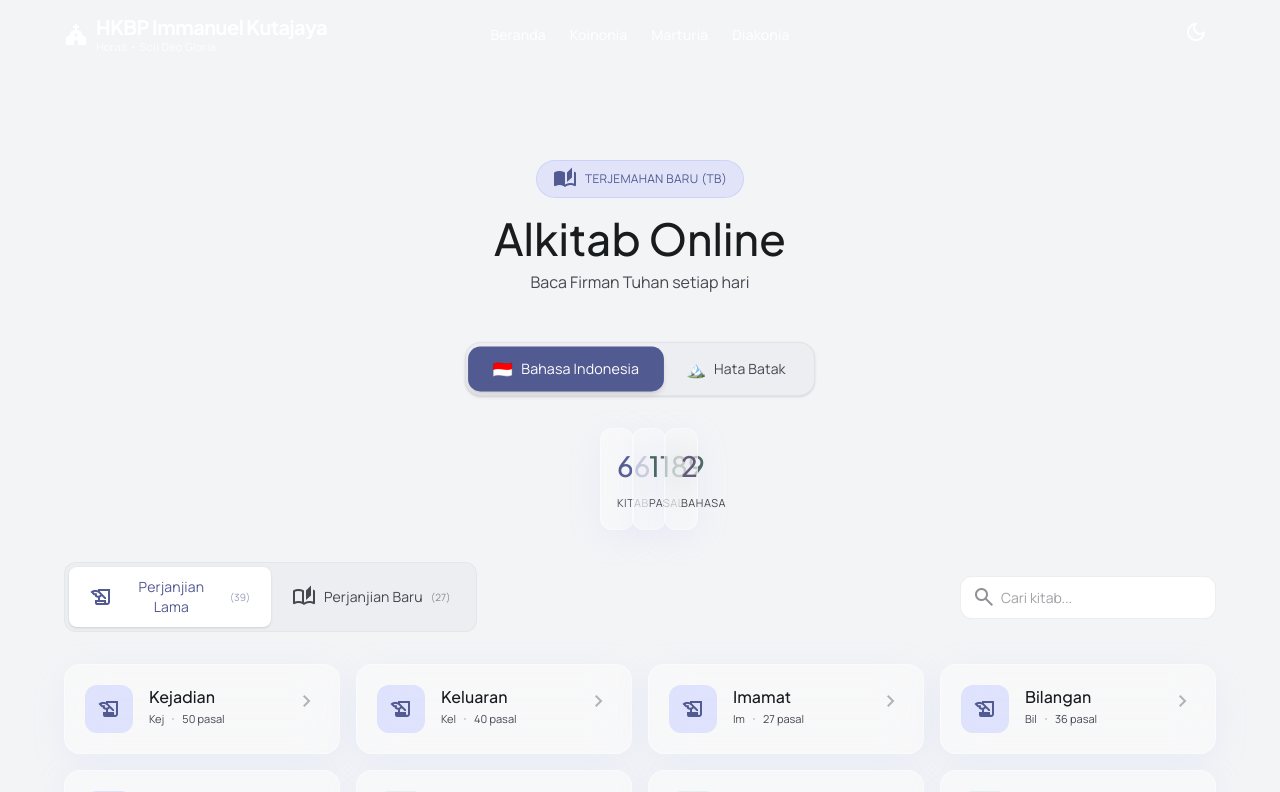
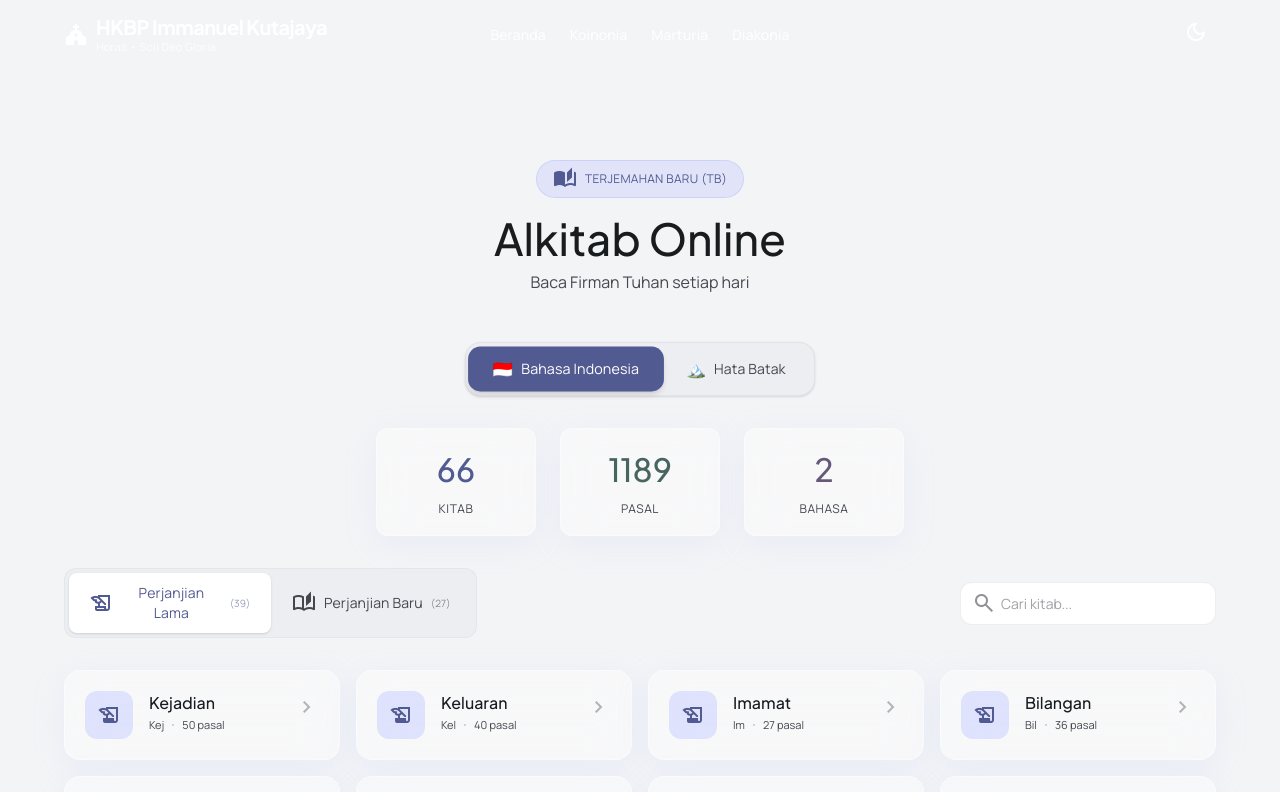
Before and after one commit to davidp16/ImmanuelWeb, a React (Vite) app: page /alkitab in a window 1280 px wide. Shown: the top 792 px of the page. Built offline with nearby package versions, Linux system fonts and the light colour scheme.

Commit message:
fix: resolve overlapping UI in Stats Row by replacing grid with flexible flex-wrap layout

```diff
--- a/src/components/BibleSection.jsx
+++ b/src/components/BibleSection.jsx
@@ -175,26 +175,26 @@ export default function BibleSection() {
       </div>
 
       {/* ─── Stats Row ─── */}
-      <div className="grid grid-cols-3 gap-3 sm:gap-4 mb-6 sm:mb-8 max-w-xl mx-auto">
-        <div className="glass-panel rounded-xl p-3 sm:p-4 text-center group hover:bg-white/60 transition-all duration-300">
-          <span className="block font-headline-md text-[20px] sm:text-[28px] text-primary mb-0.5">
+      <div className="flex flex-wrap justify-center gap-3 sm:gap-6 mb-6 sm:mb-8 max-w-2xl mx-auto px-2">
+        <div className="flex-1 min-w-[100px] max-w-[160px] glass-panel rounded-xl p-3 sm:p-4 text-center group hover:bg-white/60 transition-all duration-300">
+          <span className="block font-headline-md text-[24px] sm:text-[32px] text-primary mb-0.5">
             <AnimatedCount target={totalBooks} />
           </span>
-          <span className="font-label-sm text-[10px] sm:text-[11px] text-on-surface-variant uppercase tracking-wider">
+          <span className="font-label-sm text-[11px] sm:text-[12px] text-on-surface-variant uppercase tracking-wider">
             {labels.totalBooks}
           </span>
         </div>
-        <div className="glass-panel rounded-xl p-3 sm:p-4 text-center group hover:bg-white/60 transition-all duration-300">
-          <span className="block font-headline-md text-[20px] sm:text-[28px] text-secondary mb-0.5">
+        <div className="flex-1 min-w-[100px] max-w-[160px] glass-panel rounded-xl p-3 sm:p-4 text-center group hover:bg-white/60 transition-all duration-300">
+          <span className="block font-headline-md text-[24px] sm:text-[32px] text-secondary mb-0.5">
             <AnimatedCount target={totalChapters} duration={1800} />
           </span>
-          <span className="font-label-sm text-[10px] sm:text-[11px] text-on-surface-variant uppercase tracking-wider">
+          <span className="font-label-sm text-[11px] sm:text-[12px] text-on-surface-variant uppercase tracking-wider">
             {labels.chapters}
           </span>
         </div>
-        <div className="glass-panel rounded-xl p-3 sm:p-4 text-center group hover:bg-white/60 transition-all duration-300">
-          <span className="block font-headline-md text-[20px] sm:text-[28px] text-tertiary mb-0.5">2</span>
-          <span className="font-label-sm text-[10px] sm:text-[11px] text-on-surface-variant uppercase tracking-wider">
+        <div className="flex-1 min-w-[100px] max-w-[160px] glass-panel rounded-xl p-3 sm:p-4 text-center group hover:bg-white/60 transition-all duration-300">
+          <span className="block font-headline-md text-[24px] sm:text-[32px] text-tertiary mb-0.5">2</span>
+          <span className="font-label-sm text-[11px] sm:text-[12px] text-on-surface-variant uppercase tracking-wider">
             {lang === 'indonesia' ? 'Bahasa' : 'Hata'}
           </span>
         </div>
```
